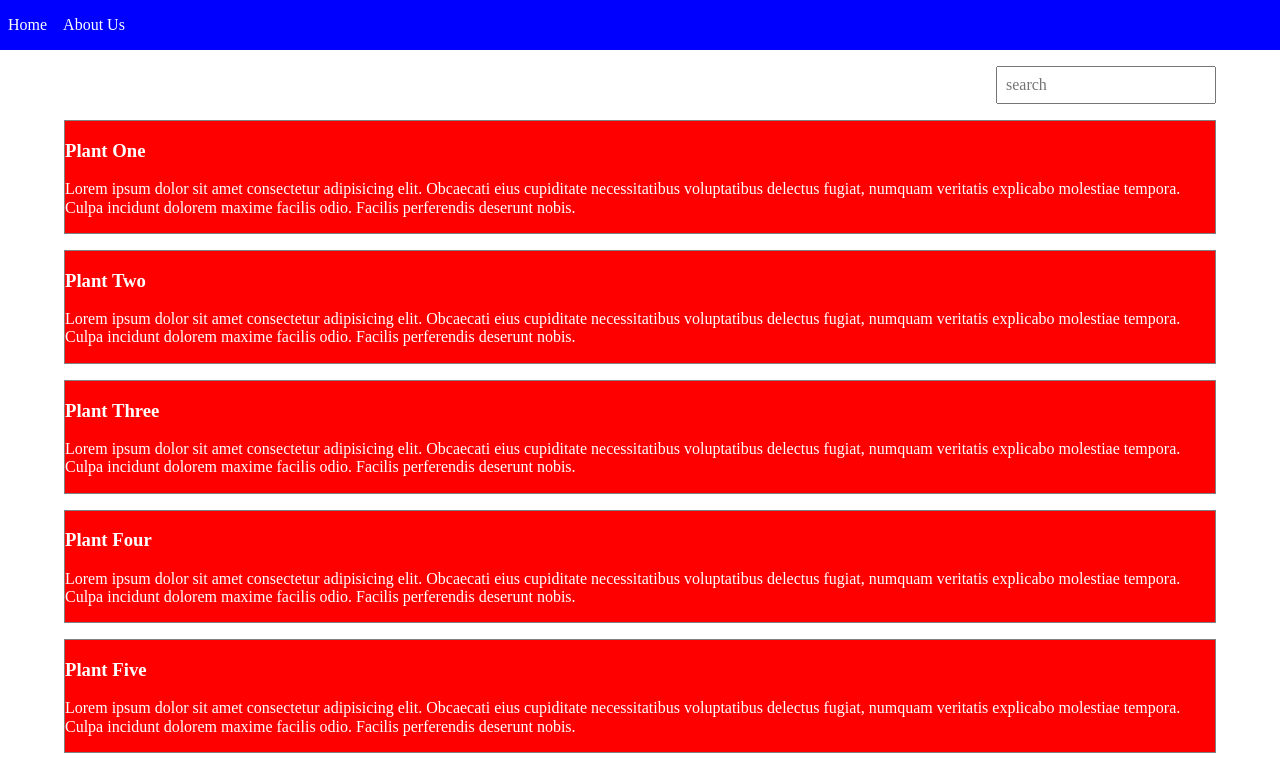
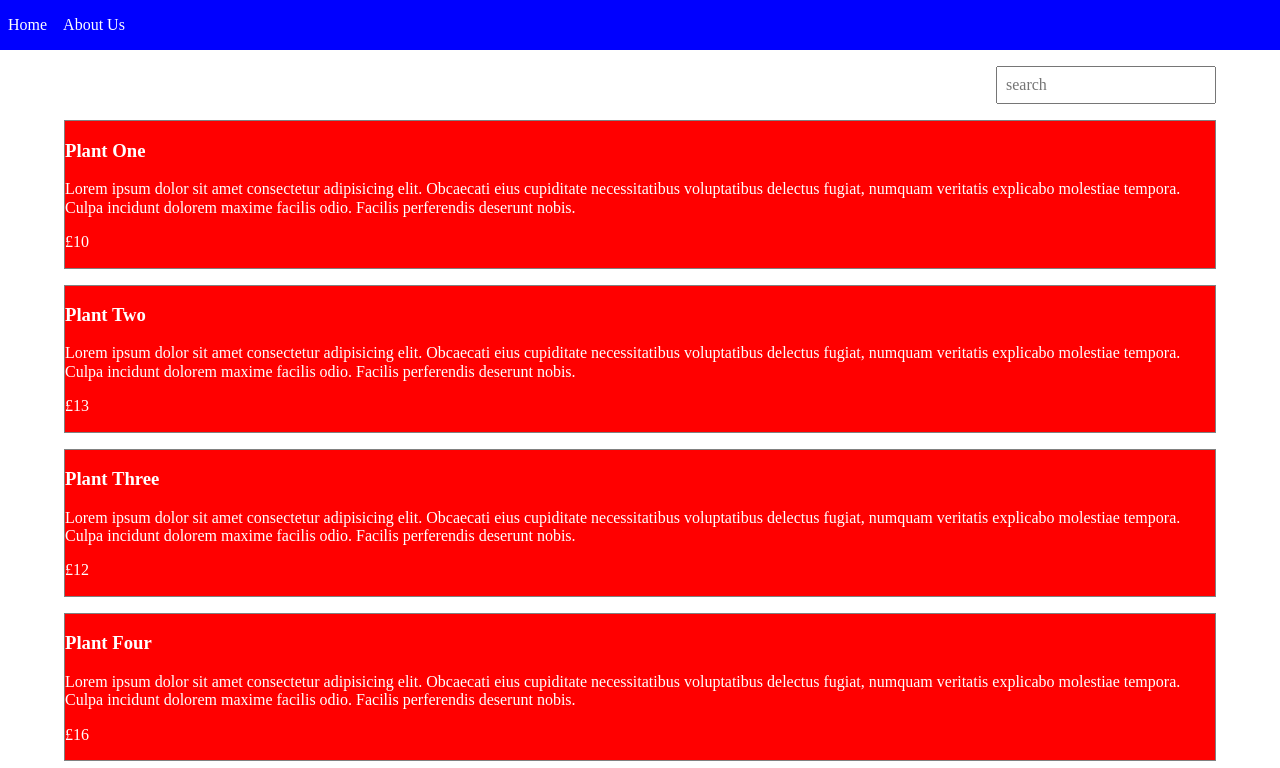
Before and after one commit to christocarr/leaves, a React (Create React App) app: page / in a window 1280 px wide. Shown: the top 768 px of the page. Built offline with nearby package versions, Linux system fonts and the light colour scheme.

Commit message:
Feature: add price component to card

```diff
--- a/src/components/ProductCard/index.js
+++ b/src/components/ProductCard/index.js
@@ -1,5 +1,5 @@
-import React from "react";
-import { Group, Card, Title, Description } from "./styles";
+import React from 'react';
+import { Group, Card, Title, Description, Price } from './styles';
 
 function ProductCard({ children, ...restProps }) {
 	return <Card>{children}</Card>;
@@ -20,4 +20,8 @@ ProductCard.Description = function ProductDesctiption({
 	return <Description>{children}</Description>;
 };
 
+ProductCard.Price = function ProductPrice({ children, ...restProps }) {
+	return <Price>{children}</Price>;
+};
+
 export default ProductCard;
--- a/src/components/ProductCard/styles.js
+++ b/src/components/ProductCard/styles.js
@@ -1,4 +1,4 @@
-import styled from "styled-components";
+import styled from 'styled-components';
 
 export const Group = styled.div`
 	display: flex;
@@ -27,3 +27,7 @@ export const Title = styled.h3`
 export const Description = styled.p`
 	color: white;
 `;
+
+export const Price = styled.p`
+  color: white;
+`;
--- a/src/pages/Home.js
+++ b/src/pages/Home.js
@@ -25,6 +25,7 @@ function Home() {
           <ProductCard key={product.id}>
             <ProductCard.Title>{product.name}</ProductCard.Title>
             <ProductCard.Description>{product.desc}</ProductCard.Description>
+            <ProductCard.Price>£{product.price}</ProductCard.Price>
           </ProductCard>
         ))}
       </ProductCard.Group>
```
Also changed, not shown: 1 other file (tests, documents, lock files or other folders). Lines whose indentation alone changed are shown as unchanged.
